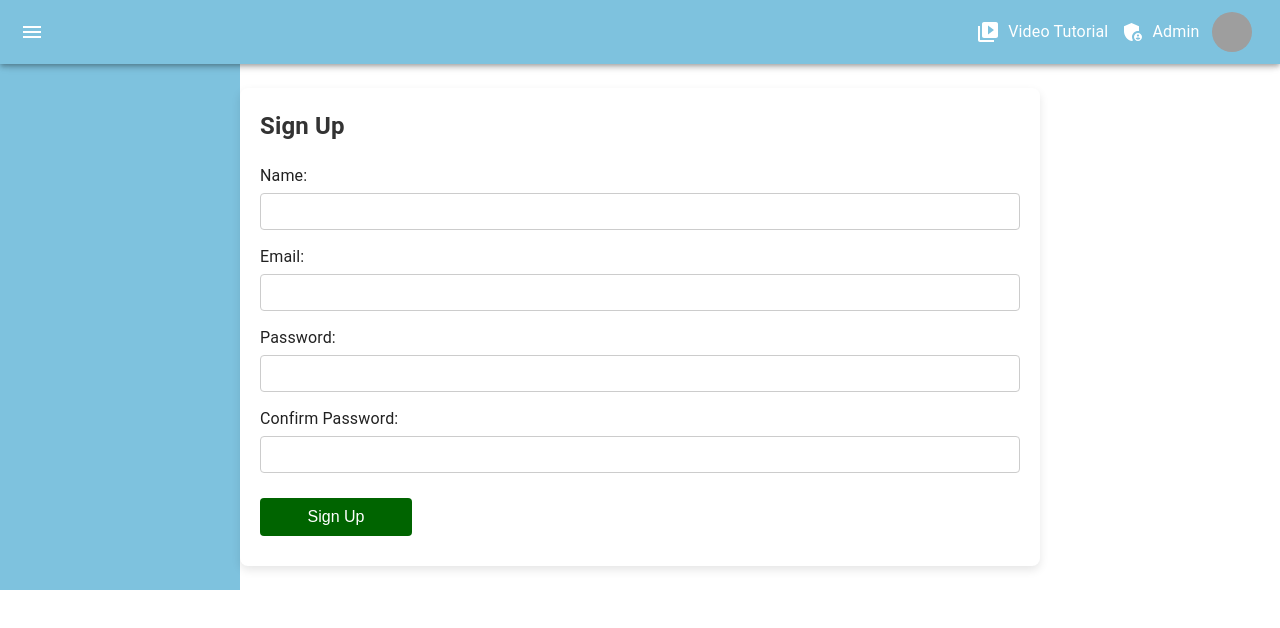
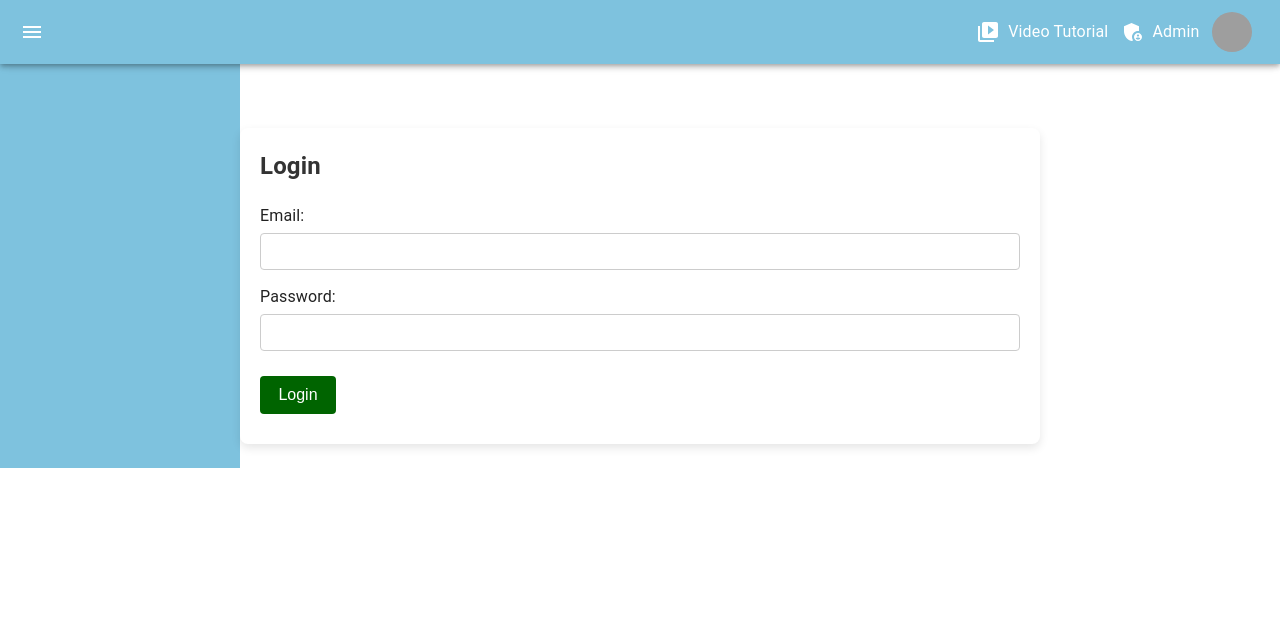
Before and after one commit to prachitiwarigit/nexttask-demoproject, a Next.js app: page / in a window 1280 px wide. Shown: the top 628 px of the page. Built offline with nearby package versions, Linux system fonts and the light colour scheme; grey boxes are pictures that could not be loaded.

Commit message:
Update code

```diff
--- a/src/app/dashboard/ListCrypto.js
+++ b/src/app/dashboard/ListCrypto.js
@@ -154,7 +154,7 @@ const ListCrypto = () => {
           }}
         />
       </div>
-      <div style={{ maxWidth: "900px", margin: "auto", marginTop: "40px" }}>
+      <div style={{ maxWidth: "700px", margin: "auto", marginTop: "40px" }}>
         <TableContainer component={Paper}>
           <Table>
             <TableHead>
--- a/src/app/globals.css
+++ b/src/app/globals.css
@@ -46,10 +46,6 @@ a {
   text-align: center;
 }
 
-.css-aeueu6-MuiDrawer-docked .MuiDrawer-paper {
-background-color: #7EC2DE !important;
-}
-
 /* Avatar.css */
 .avatar {
   border-radius: 50%; /* Makes it circular */
--- a/src/app/page.js
+++ b/src/app/page.js
@@ -1,7 +1,19 @@
 "use client";
 import React, { useEffect, useState } from "react";
 import { styled, useTheme } from "@mui/material/styles";
-import { Box, CssBaseline, Drawer, List, Typography, Divider, IconButton, ListItem, ListItemButton, ListItemIcon, ListItemText } from "@mui/material";
+import {
+  Box,
+  CssBaseline,
+  Drawer,
+  List,
+  Typography,
+  Divider,
+  IconButton,
+  ListItem,
+  ListItemButton,
+  ListItemIcon,
+  ListItemText,
+} from "@mui/material";
 import MuiAppBar from "@mui/material/AppBar";
 import Toolbar from "@mui/material/Toolbar";
 import MenuIcon from "@mui/icons-material/Menu";
@@ -9,11 +21,11 @@ import ChevronLeftIcon from "@mui/icons-material/ChevronLeft";
 import ChevronRightIcon from "@mui/icons-material/ChevronRight";
 import SignUP from "./sign-up/SignUP";
 import Login from "./login/Login";
-import ApartmentIcon from '@mui/icons-material/Apartment';
-import VideoIcon from '@mui/icons-material/VideoLibrary';
-import AdminIcon from '@mui/icons-material/AdminPanelSettings'; // Admin icon
-import Avatar from '@mui/material/Avatar';
-
+import ApartmentIcon from "@mui/icons-material/Apartment";
+import VideoIcon from "@mui/icons-material/VideoLibrary";
+import AdminIcon from "@mui/icons-material/AdminPanelSettings"; // Admin icon
+import Avatar from "@mui/material/Avatar";
+import ListCrypto from "./dashboard/ListCrypto";
 
 const drawerWidth = 240;
 
@@ -53,8 +65,6 @@ const AppBar = styled(MuiAppBar, {
   }),
 }));
 
-
-
 const DrawerHeader = styled("div")(({ theme }) => ({
   display: "flex",
   alignItems: "center",
@@ -64,15 +74,15 @@ const DrawerHeader = styled("div")(({ theme }) => ({
 }));
 
 export default function Page() {
-
   const theme = useTheme();
-  const [dynamicname, setDynamicName] = useState('');
+  const [dynamicname, setDynamicName] = useState("");
   const [open, setOpen] = useState(false);
   const [currentView, setCurrentView] = useState("Login"); // Default view is "Login"
 
-  useEffect(() =>{
-    if (typeof window !== 'undefined') {
-       setDynamicName(localStorage.getItem('name'));
+  useEffect(() => {
+    if (typeof window !== "undefined") {
+      setDynamicName(localStorage.getItem("name"));
+
     }
   }, []);
 
@@ -85,22 +95,26 @@ export default function Page() {
   };
 
   const renderComponent = () => {
-    switch (currentView) {
-      case "Login":
-        return  <SignUP />;
-      case "Signup":
+    switch (currentView.toLowerCase()) {
+      case "login":
+        return <Login />;
+      case "signup":
         return <SignUP />;
-      // case "Dashboard":
-      //   return <Dashboard />;
+      case "dashboard":
+        return <ListCrypto />;
       default:
-        return <Login />;
+        return <SignUP />; // This should always show SignUP by default
     }
   };
 
   return (
-    <Box sx={{ display: "flex" }}>
+    <Box sx={{ display: "flex", }}>
       <CssBaseline />
-      <AppBar position="fixed" open={open} style={{backgroundColor:'#7EC2DE'}}>
+      <AppBar
+        position="fixed"
+        open={open}
+        style={{ backgroundColor: "#7EC2DE" }}
+      >
         <Toolbar>
           <IconButton
             color="inherit"
@@ -111,35 +125,58 @@ export default function Page() {
           >
             <MenuIcon />
           </IconButton>
-          <div style={{ marginLeft: 'auto', display: 'flex', alignItems: 'center', }}>
-        <IconButton color="inherit" aria-label="video tutorial" onClick={() => console.log('Video tutorial clicked!')}>
+          <div
+            style={{
+              marginLeft: "auto",
+              display: "flex",
+              alignItems: "center",
+            }}
+          >
+            <IconButton
+              color="inherit"
+              aria-label="video tutorial"
+              onClick={() => console.log("Video tutorial clicked!")}
+            >
               <VideoIcon />
             </IconButton>
-        <Typography variant="body1" color="inherit" style={{ }}>
+            <Typography variant="body1" color="inherit" style={{}}>
               Video Tutorial
             </Typography>
-      </div> &nbsp;
-      <IconButton color="inherit" aria-label="admin" onClick={() => console.log('Admin clicked!')}>
+          </div>{" "}
+          &nbsp;
+          <IconButton
+            color="inherit"
+            aria-label="admin"
+            onClick={() => console.log("Admin clicked!")}
+          >
             <AdminIcon />
           </IconButton>
-        <Typography variant="body1" color="inherit" style={{ marginLeft: '0px' }}>
+          <Typography
+            variant="body1"
+            color="inherit"
+            style={{ marginLeft: "0px" }}
+          >
             Admin
-        </Typography> &nbsp; &nbsp;
+          </Typography>{" "}
+          &nbsp; &nbsp;
           <Avatar
             src="https://example.com/path/to/avatar.jpg"
             alt="User Name"
             size={20}
-        /> &nbsp;
+          />
+          &nbsp;
           <p>{dynamicname}</p>
+
         </Toolbar>
-
       </AppBar>
-      <Drawer style={{backgroundColor:'#7EC2DE'}}
+      <Drawer
+        style={{ backgroundColor: "#7EC2DE" }}
         sx={{
           width: drawerWidth,
           flexShrink: 0,
           "& .MuiDrawer-paper": {
             width: drawerWidth,
+            backgroundColor: "#7EC2DE",
             boxSizing: "border-box",
           },
         }}
@@ -147,27 +184,39 @@ export default function Page() {
         anchor="left"
         open={open}
       >
-        <DrawerHeader style={{backgroundColor:'#7EC2DE'}}>
-          <IconButton onClick={handleDrawerClose} style={{color:'#fff', backgroundColor:'#0095E7'}}>
-            {theme.direction === "ltr" ? <ChevronLeftIcon /> : <ChevronRightIcon />}
+        <DrawerHeader style={{ backgroundColor: "#7EC2DE" }}>
+          <IconButton
+            onClick={handleDrawerClose}
+            style={{ color: "#fff", backgroundColor: "#0095E7" }}
+          >
+            {theme.direction === "ltr" ? (
+              <ChevronLeftIcon />
+            ) : (
+              <ChevronRightIcon />
+            )}
           </IconButton>
         </DrawerHeader>
         <Divider />
-        <List style={{color:'#fff', backgroundColor:'#7EC2DE'}}>
-          {["Dashboard", "Login", "Signup"].map((text, index) => (
+        <List style={{ color: "#fff", }}>
+          {["Dashboard", "Login", "Signup"].map((text) => (
             <ListItem key={text} disablePadding>
-              <ListItemButton onClick={() => setCurrentView(text)}>
+              <ListItemButton
+                onClick={() => setCurrentView(text.toLowerCase())}
+              >
+                {" "}
+                {/* Ensure lowercase */}
                 <ListItemIcon>
-                  {index % 2 === 0 ? <ApartmentIcon style={{color:'#fff'}}/> : <ApartmentIcon style={{color:'#fff'}}/>}
+                  <ApartmentIcon style={{ color: "#fff" }} />
                 </ListItemIcon>
                 <ListItemText primary={text} />
               </ListItemButton>
             </ListItem>
           ))}
         </List>
+
         <Divider />
       </Drawer>
-      <Main open={open}>
+      <Main open={open} >
         <DrawerHeader />
         {renderComponent()}
       </Main>
```
Lines whose indentation alone changed are shown as unchanged.
